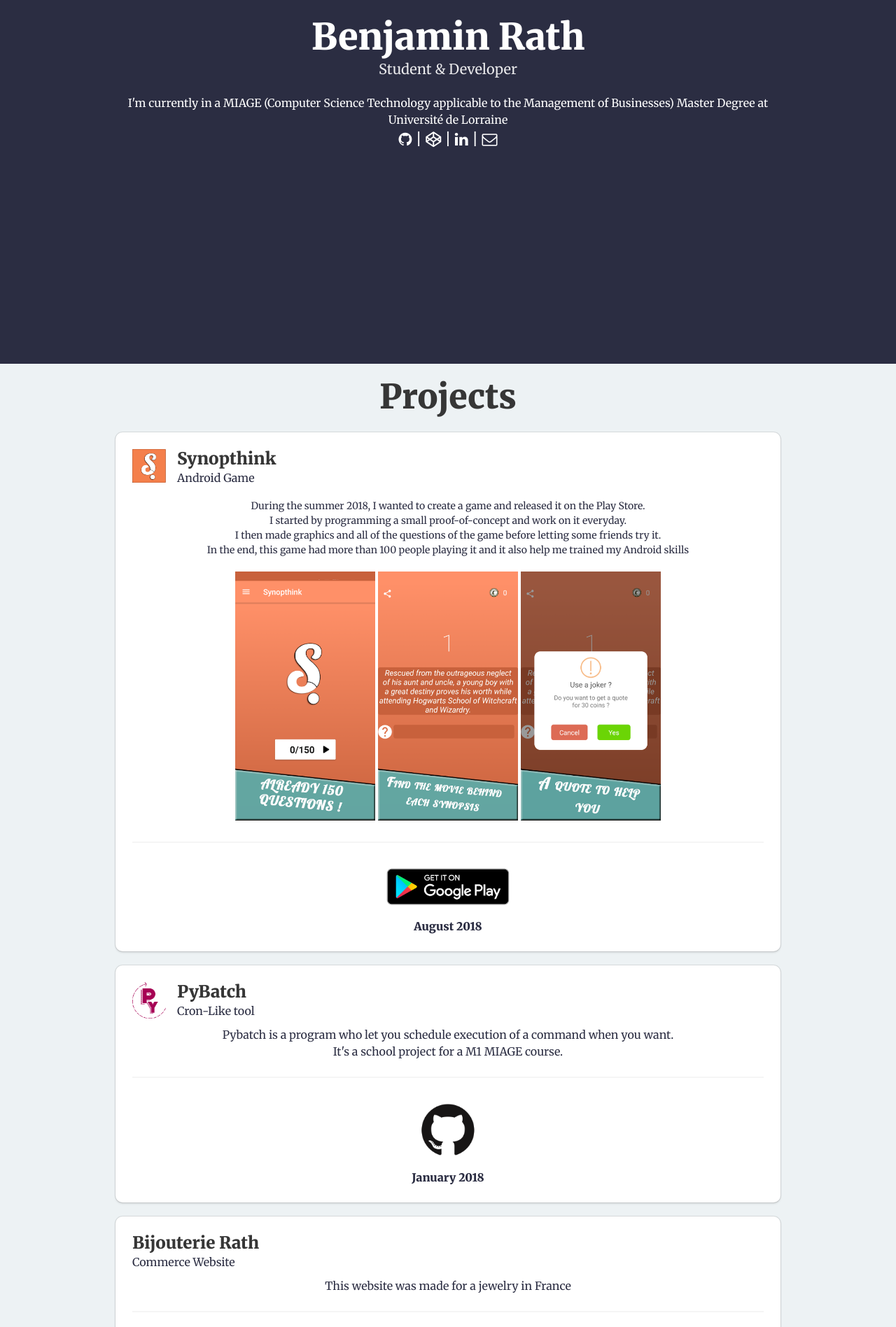
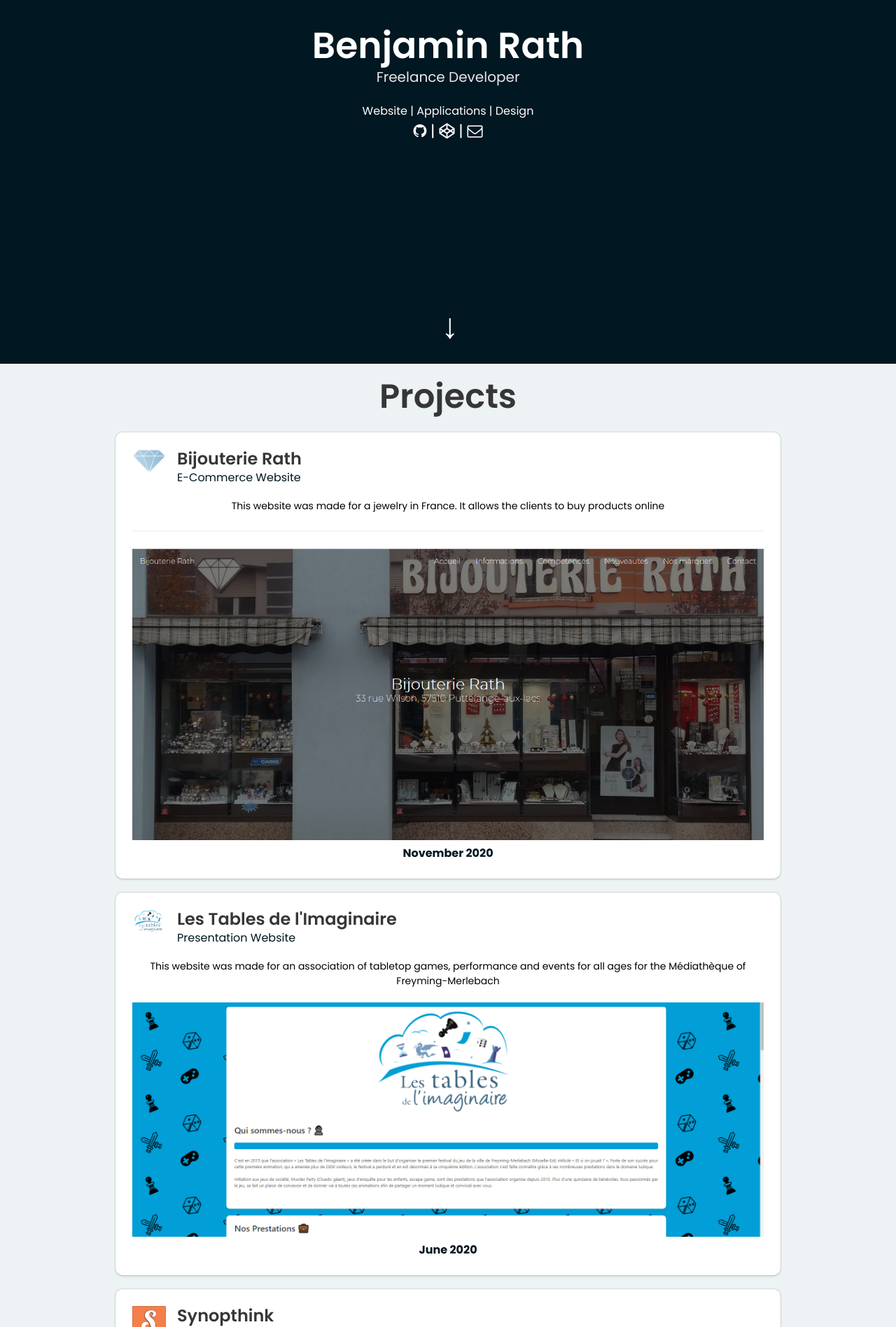
Before and after one commit to Kryze/Kryze.github.io, a plain HTML site: page index.html in a window 1280 px wide. Shown: the part 280-2177 px from the top of the page at 70% size. Drawn offline with Linux system fonts and the light colour scheme.

Commit message:
Update 06-01-2021

```diff
--- a/index.html
+++ b/index.html
@@ -5,7 +5,7 @@
 	<meta charset="utf-8">
 	<meta name="description" content="Benjamin Rath - Student & Developer from France">
 	<meta name="author" content="Kryze">
-	<title>Benjamin Rath - Student & Developer from France</title>
+	<title>Benjamin Rath - Freelance Developer from France</title>
 	<link rel="stylesheet" href="css/mystyles.css">
 	<link rel="stylesheet" href="css/font-awesome.min.css">
 </head>
@@ -18,23 +18,77 @@
 					Benjamin Rath
 				</h1>
 				<h2 class="subtitle">
-					Student & Developer
+					Freelance Developer
 				</h2>
 				<p class="textmaininfo">
-					I'm currently in a MIAGE (Computer Science Technology applicable to the Management of Businesses) Master Degree at Université de Lorraine
+					Website | Applications | Design
 					<br />
 					<span style="font-size:22px;"><a href="https://github.com/Kryze"><i class="fa fa-github"
 								aria-hidden="true"></i></a> | <a href="https://codepen.io/Kryze/"><i class="fa fa-codepen"
-									aria-hidden="true"></i></a> | <a href="https://www.linkedin.com/in/benjamin-rath/"><i
-								class="fa fa-linkedin"></i></a> | <a href="mailto:benjamin.rath@cegetel.net"><i class="fa fa-envelope-o"
+									aria-hidden="true"></i></a> | <a href="mailto:benjaminrath57@gmail.com"><i class="fa fa-envelope-o"
 								aria-hidden="true"></i></a></span>
 				</p>
+				<p class="arrow" style="position:absolute;margin-left:49%;margin-top:350px;font-size:50px;">↓</p>
 			</div>
 		</div>
 	</section>
 	<section class="hero is-secondary">
 		<div class="container has-text-centered">
 			<h1 class="title is-1" style="margin-top:20px;">Projects</h1>
+
+			<a href="https://www.bijouterierath.fr/">
+			<div class="card cardcustom">
+				<div class="card-content">
+					<div class="media">
+						<div class="media-left">
+							<figure class="image is-48x48">
+								<img
+									src="img/bijoux.png"
+									alt="Bijouterie">
+							</figure>
+						</div>
+						<div class="media-content">
+							<p class="title is-4">Bijouterie Rath</p>
+							<p class="subtitle is-6">E-Commerce Website</p>
+						</div>
+					</div>
+					<div class="content">
+						<p style="font-size:14px;margin-top:20px;margin-bottom:20px;color:black">This website was made for a jewelry in France. It allows the clients to buy products online</p>
+						<hr>
+						<a href="https://www.bijouterierath.fr/"><img src="img/bijouterie.PNG" /></a>
+						<br>
+						<b><span>November 2020</span></b>
+					</div>
+				</div>
+			</div>
+			</a>
+
+			<a href="https://lestablesdelimaginaire.fr/">
+			<div class="card cardcustom">
+				<div class="card-content">
+					<div class="media">
+						<div class="media-left">
+							<figure class="image is-48x48">
+								<img
+									src="img/table.png"
+									alt="Tables">
+							</figure>
+						</div>
+						<div class="media-content">
+							<p class="title is-4">Les Tables de l'Imaginaire</p>
+							<p class="subtitle is-6">Presentation Website</p>
+						</div>
+					</div>
+					<div class="content">
+						<p style="font-size:14px;margin-top:20px;margin-bottom:20px;color:black">This website was made for an association of tabletop games, performance and events for all ages for the Médiathèque of Freyming-Merlebach </p>
+						<a href="https://lestablesdelimaginaire.fr/"><img src="img/tables.PNG" /></a>
+						<br>
+						<b><span>June 2020</span></b>
+					</div>
+				</div>
+			</div>
+			</a>
+
 			<div class="card cardcustom">
 				<div class="card-content">
 					<div class="media">
@@ -96,28 +150,11 @@
 					</div>
 				</div>
 			</div>
-			<div class="card cardcustom">
-				<div class="card-content">
-					<div class="media">
-						<div class="media-content">
-							<p class="title is-4">Bijouterie Rath</p>
-							<p class="subtitle is-6">Commerce Website</p>
-						</div>
-					</div>
-					<div class="content">
-						<p>This website was made for a jewelry in France</p>
-						<hr>
-						<a href="https://www.bijouterierath.fr/"><img src="img/bijouterie.PNG" /></a>
-						<br>
-						<b><span>December 2017</span></b>
-					</div>
-				</div>
-			</div>
 		</div>
 	</section>
 	<section class="hero is-info">
 		<div class="container has-text-centered">
-			<form action="https://formspree.io/benjamin.rath@cegetel.net" method="POST">
+			<form action="https://formspree.io/benjaminrath57@gmail.com" method="POST">
 				<div class="field">
 					<label class="label" style="color:white;font-size:28px;margin-top:20px;">Contact me</label>
 					<p class="help">Name</p>
```
Also changed, not shown: css/mystyles.css, img/bijoux.png (added), img/table.png (added), img/tables.png (added).
